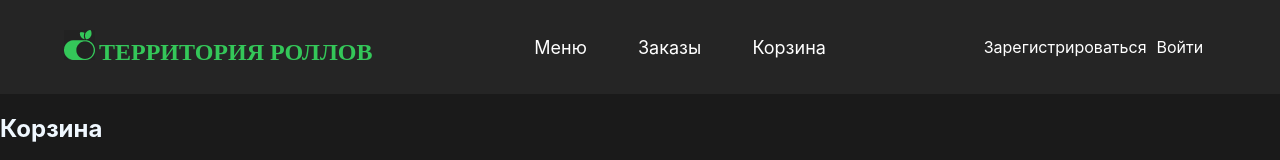
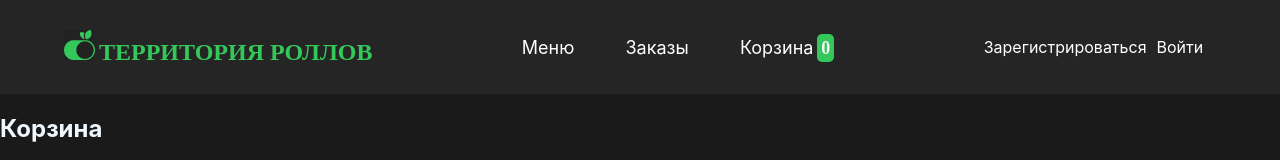
Before and after one commit to danax7/Food-delivery, a React (Vite) app: page /cart in a window 1280 px wide. Shown: the top 160 px of the page. Built offline with nearby package versions, Linux system fonts and the light colour scheme; no server answers.

Commit message:
added displaying of total count of dishes in cart

```diff
--- a/src/app/styles/index.css
+++ b/src/app/styles/index.css
@@ -6,6 +6,8 @@ body {
   --font-gray: #b3b3b3;
   --backgorund: #1a1a1a;
   --green: #34c759;
+  --dark-red: #7d2c1b;
+  --white: #fff;
   width: 100%;
   color: aliceblue;
   font-family: Inter, system-ui, Avenir, Helvetica, Arial, sans-serif;
--- /dev/null
+++ b/src/modules/Header/components/HeaderLinksIcons/HeaderLinksIcons.module.scss
@@ -0,0 +1,34 @@
+.HeaderLinksIcons {
+  @media screen and (min-width: 768px) {
+    display: none;
+  }
+
+  z-index: 9999;
+  position: fixed;
+  right: 0;
+  top: 17vh;
+  display: flex;
+  flex-direction: column;
+  a {
+    display: flex;
+    background-color: #686868;
+    height: 48px;
+    width: 48px;
+    justify-content: center;
+  }
+  .Cart {
+    position: relative;
+  }
+  .cartCount {
+    position: absolute;
+    top: 0;
+    right: 0;
+    background-color: var(--dark-red);
+    border-radius: 50%;
+    height: 12px;
+    width: 12px;
+    font-size: 16px;
+    text-align: center;
+    color: var(--white);
+  }
+}
--- a/src/modules/Header/components/HeaderLinksIcons.tsx
+++ b/src/modules/Header/components/HeaderLinksIcons/HeaderLinksIcons.tsx
@@ -2,15 +2,23 @@ import { Link } from "react-router-dom";
 import cartLogo from "@/assets/img/Cart.svg";
 import profileLink from "@/assets/img/profileLink.svg";
 import orderIcon from "@/assets/img/icon_order.svg";
-import s from "../ui/Header.module.scss";
+import s from "./HeaderLinksIcons.module.scss";
+import { selectCartItems } from "@/modules/UserCart/Model/slice";
+import { useSelector } from "react-redux";
 const HeaderLinksIcons = () => {
+  const cartItems = useSelector(selectCartItems);
+  const totalCartItems = cartItems.reduce(
+    (total, item) => total + item.amount,
+    0
+  );
   return (
     <div className={s.HeaderLinksIcons}>
       <Link to="/profile">
         <img src={profileLink} alt="profile" />
       </Link>
-      <Link to="/cart/">
+      <Link to="/cart/" className={s.Cart}>
         <img src={cartLogo} alt="cart" />
+        <span className={s.cartCount}>{totalCartItems}</span>
       </Link>
       <Link to="/orders/">
         <img src={orderIcon} alt="orders" />
--- a/src/modules/Header/components/LinksList.tsx
+++ b/src/modules/Header/components/LinksList.tsx
@@ -1,6 +1,15 @@
 import { Link } from "react-router-dom";
+import { useSelector } from "react-redux";
+import { selectCartItems } from "@/modules/UserCart/Model/slice";
 import s from "../ui/Header.module.scss";
+
 export const LinksList = () => {
+  const cartItems = useSelector(selectCartItems);
+  const totalCartItems = cartItems.reduce(
+    (total, item) => total + item.amount,
+    0
+  );
+
   return (
     <div className={s.LinksList}>
       <Link to={"/"} className={s.item}>
@@ -9,8 +18,9 @@ export const LinksList = () => {
       <Link to="" className={s.item}>
         Заказы
       </Link>
-      <Link to={"/cart/"} className={s.item}>
+      <Link to={"/cart/"} className={`${s.item} ${s.cart}`}>
         Корзина
+        <span className={s.cartCount}>{totalCartItems}</span>
       </Link>
     </div>
   );
--- a/src/modules/Header/ui/Header.module.scss
+++ b/src/modules/Header/ui/Header.module.scss
@@ -21,6 +21,7 @@
     display: flex;
     justify-content: space-between;
     font-size: 18px;
+
     .item:focus {
       color: var(--green);
     }
@@ -33,6 +34,14 @@
     }
     @media screen and (max-width: 768px) {
       display: none;
+    }
+    span {
+      margin: 4px;
+      font-size: 18px;
+      background: var(--green);
+
+      border-radius: 5px;
+      color: whitesmoke;
     }
   }
 }
@@ -48,26 +57,6 @@
   }
 }
 
-.HeaderLinksIcons {
-  @media screen and (min-width: 768px) {
-    display: none;
-  }
-
-  z-index: 9999;
-  position: fixed;
-  right: 0;
-  top: 17vh;
-  display: flex;
-  flex-direction: column;
-  a {
-    display: flex;
-    background-color: #686868;
-    height: 48px;
-    width: 48px;
-    justify-content: center;
-  }
-}
-
 .authButtons {
   display: flex;
   gap: 10px;
--- a/src/modules/Header/ui/Header.tsx
+++ b/src/modules/Header/ui/Header.tsx
@@ -6,7 +6,7 @@ import { selectIsAuthenticated } from "@/modules/Auth/Model/slice";
 import { useSelector, useDispatch } from "react-redux";
 import { logoutUser } from "@/modules/Auth/Model/thunk";
 import { AppDispatch } from "@/store/store";
-import HeaderLinksIcons from "../components/HeaderLinksIcons";
+import HeaderLinksIcons from "../components/HeaderLinksIcons/HeaderLinksIcons";
 
 export const Header = () => {
   const isAuthenticated = useSelector(selectIsAuthenticated);
--- a/src/pages/UserCartPage/components/CartItemsList/CartItemsList.tsx
+++ b/src/pages/UserCartPage/components/CartItemsList/CartItemsList.tsx
@@ -13,7 +13,6 @@ const CartItemList = () => {
   }, [dispatch]);
 
   const cartItems = useSelector((state: RootState) => selectCartItems(state));
-  console.log(cartItems);
 
   return (
     <>
--- a/src/pages/UserCartPage/ui/UserCartPage.tsx
+++ b/src/pages/UserCartPage/ui/UserCartPage.tsx
@@ -1,12 +1,7 @@
-import { selectCartItems } from "@/modules/UserCart/Model/slice";
-import {
-  fetchCart,
-  addToCart,
-  removeFromCart,
-} from "@/modules/UserCart/Model/thunk";
-import { AppDispatch, RootState } from "@/store/store";
+import { fetchCart } from "@/modules/UserCart/Model/thunk";
+import { AppDispatch } from "@/store/store";
 import { useEffect } from "react";
-import { useDispatch, useSelector } from "react-redux";
+import { useDispatch } from "react-redux";
 import CartItemList from "../components/CartItemsList/CartItemsList";
 
 const UserCartPage = () => {
@@ -15,9 +10,6 @@ const UserCartPage = () => {
     dispatch(fetchCart());
   }, [dispatch]);
 
-  const cartItems = useSelector((state: RootState) => selectCartItems(state));
-  console.log(cartItems);
-
   return (
     <div>
       <CartItemList />
```
